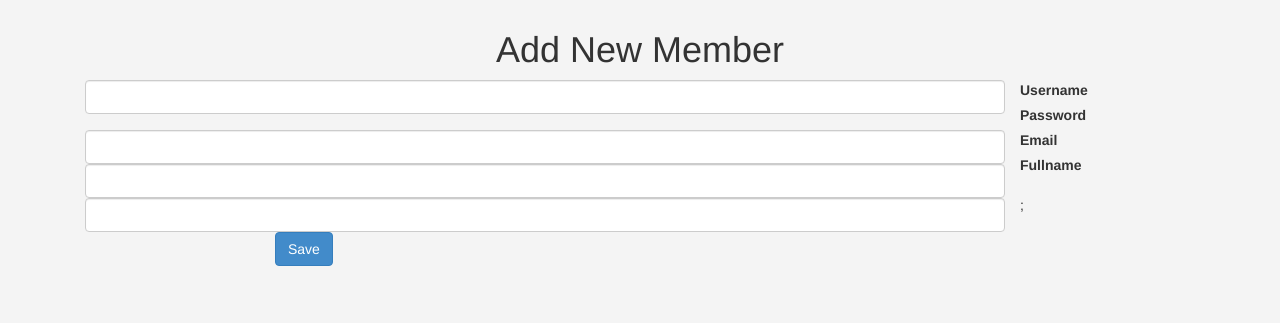
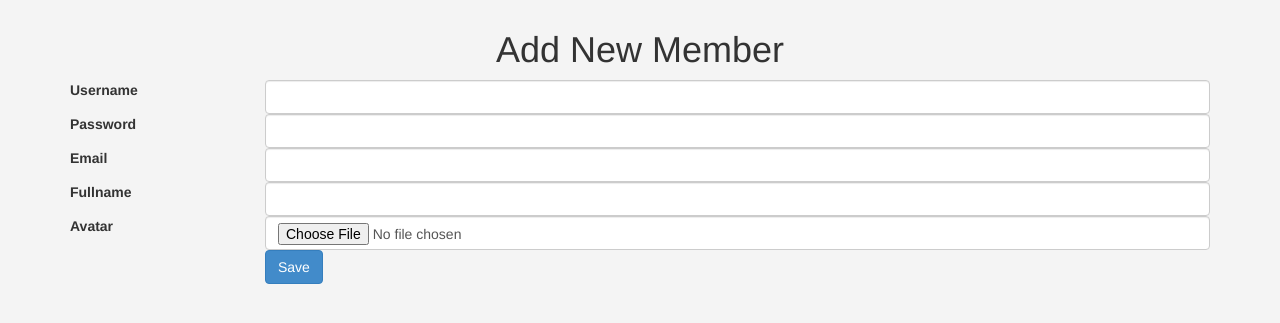
Before and after one commit to abdobassel/Ecommerce-PHP, a PHP site: page /admin/members.php?page=Add in a window 1280 px wide. Shown: the part 60-383 px from the top of the page. Run offline with PHP 8.4, Linux system fonts and the light colour scheme; the visitor is signed in with stand-in values (Sample User, id 1).

Commit message:
add avatar to users and success upload image

```diff
--- a/admin/catgs.php
+++ b/admin/catgs.php
@@ -139,6 +139,7 @@ if (isset($_SESSION['Username'])) {
                     </div>
                 </div>
                 <!-- end ordering -->
+
                 <div class="form-group row">
                     <label class="col-sm-2 col-form-label">Visible</label>
                     <div class="col-sm-10">
@@ -180,7 +181,9 @@ if (isset($_SESSION['Username'])) {
                         </div>
                     </div>
                 </div>
-                <!-- end allow ads -->
+
+
+
                 <div class="form-group row">
                     <div class="col-sm-10 offset-sm-2">
                         <input type="submit" value="Save" class="btn btn-primary">
--- a/admin/members.php
+++ b/admin/members.php
@@ -206,44 +206,53 @@ if (isset($_SESSION['Username'])) {
     } elseif ($page == 'Add') { ?>
         <h1 class='text-center'>Add New Member</h1>
         <div class="container">
-            <form action="?page=Insert" method="post">
-                <div class="form-group form-group-lg">
+            <form action="?page=Insert" method="post" enctype="multipart/form-data">
+                <div class="form-group row">
 
-                    <label class="col-sm2 control-label">Username</label>
+                    <label class="col-sm-2 control-label">Username</label>
                     <div class="col-sm-10">
                         <input type="text" class="form-control" name="username" autocomplete="off">
                     </div>
                     <!-- end username -->
                     <div class="form-group form-group-lg">
-                        <label class="col-sm2 control-label">Password</label>
+                        <label class="col-sm-2 control-label">Password</label>
 
                         <div class="col-sm-10">
                             <input type="password" class="form-control" name="password" autocomplete="password">
                         </div>
                         <!-- end pass -->
                         <div class="form-group form-group-lg">
-                            <label class="col-sm2 control-label">Email</label>
+                            <label class="col-sm-2 control-label">Email</label>
                             <div class="col-sm-10">
                                 <input type="email" class="form-control" name="email" autocomplete="off">
                             </div>
                             <!-- end email -->
 
                             <div class="form-group form-group-lg">
-                                <label class="col-sm2 control-label">Fullname</label>
+                                <label class="col-sm-2 control-label">Fullname</label>
                                 <div class="col-sm-10">
                                     <input type="text" class="form-control" name="full" autocomplete="off">
                                 </div>
-                                <!-- end fullname -->
+                            </div>
 
-                                <div class="form-group">
-                                    <div class="col-sm-offset-2 col-sm-10">
-                                        <input type="submit" value="Save" class="btn btn-primary">
-                                    </div>
+
+                            <!-- end fullname -->
+                            <div class="form-group form-group-lg">
+                                <label class="col-sm-2 control-label">Avatar</label>
+                                <div class="col-sm-10">
+                                    <input type="file" class="form-control" name="avatar">
                                 </div>
+                            </div>
+                            <!-- end avaatr -->
+                            <div class="form-group">
+                                <div class="col-sm-offset-2 col-sm-10">
+                                    <input type="submit" value="Save" class="btn btn-primary">
+                                </div>
+                            </div>
             </form>
 
         </div>
-        ;
+
 <?php   } elseif ($page == 'Insert') {
         echo '<br>';
         echo '<br>';
@@ -251,6 +260,37 @@ if (isset($_SESSION['Username'])) {
         if ($_SERVER["REQUEST_METHOD"] == "POST") {
             echo '<br>';
             echo '<br>';
+
+            // تعريف المتغيرات باستخدام $_FILES
+            $avatar = $_FILES['avatar'];
+            print_r($avatar);
+
+            $avatarSize = $avatar['size'];
+            $avatarName = $avatar['name'];
+            $templateName = $avatar['tmp_name']; // اسم الملف المؤق
+            //   $templateName = $_POST['template_name']; // يفترض أنه تم إرساله عبر النموذج باستخدام POST
+            $avatarType = pathinfo($avatar['name'], PATHINFO_EXTENSION);
+
+            // تحديد أنواع الصور التي يمكن رفعها
+            $allowedImageTypes = array("jpg", "jpeg", "png", "gif");
+            $avatarErrors = array();
+            // التحقق من أن الصورة من النوع المسموح به
+            if ($avatarName > 4194304) {
+                echo "image Size is larger than 4 MB ";
+                $avatarErrors[] = 'image Size is larger than 4 MB ';
+                exit;
+            }
+            if (!empty($avatarName) && !in_array($avatarType, $allowedImageTypes)) {
+                echo "نوع الصورة غير مسموح به.";
+                $avatarErrors[] = 'image type not allowed ';
+                exit;
+            }
+            if (empty($avatarErrors)) {
+                $finalAvatar = rand(0, 100000) . '_' . $avatarName;
+                move_uploaded_file($templateName, "uploads\avatars\\" . $finalAvatar);
+            }
+            //end avatar
+
             $username = $_POST['username'];
 
             $email = $_POST['email'];
@@ -268,10 +308,16 @@ if (isset($_SESSION['Username'])) {
                     $msg = '<div class="alert alert-danger">' . 'username  is exists in database   </div>' . '<br>';
                     redirectHome($msg, 'back', 2);
                 } else {
-                    $stmt = $con->prepare("INSERT INTO users(Username,Password,Fullname,Email, RegStatus,Date)
-                    VALUES(:zuser,:zpass,:zfull,:zmail ,1,now())
+                    $stmt = $con->prepare("INSERT INTO users(Username,Password,Fullname,Email, RegStatus,Date,avatar)
+                    VALUES(:zuser,:zpass,:zfull,:zmail ,1,now(),:zavatar)
                     ");
-                    $stmt->execute(array('zuser' => $username, 'zpass' => $password, 'zfull' => $full, 'zmail' => $email));
+                    $stmt->execute(array(
+                        'zuser' => $username,
+                        'zpass' => $password,
+                        'zfull' => $full,
+                        'zmail' => $email,
+                        'zavatar' => $finalAvatar,
+                    ));
                     $count = $stmt->rowCount();
 
                     echo '<br>';
--- a/includes/functions/functions.php
+++ b/includes/functions/functions.php
@@ -132,11 +132,10 @@ function checkUsersActivatOrNot($user)
 
     return $status;
 }
-function getAll($table, $order_by_field = NULL)
+function getAll($feild, $table, $where = NULL, $order_by_field, $ordering = 'DESC')
 {
     global $con;
-    $o_field = $order_by_field !== NULL ? 'ORDER BY ' . $order_by_field . ' DESC' : NULL;
-    $getAll = $con->prepare("SELECT * FROM $table $o_field");
+    $getAll = $con->prepare("SELECT $feild FROM $table $where ORDER BY $order_by_field $ordering");
     $getAll->execute();
 
     $all = $getAll->fetchAll();
--- a/index.php
+++ b/index.php
@@ -18,7 +18,7 @@ include "init.php";
         <div class="panel-body">
             <div class="row">
                 <?php
-                $categories = getAll('categories', 'Id');
+                $categories = getAll('*', 'categories', '', 'Name', 'ASC');
                 foreach ($categories as $category) { ?>
                     <div class="col-sm-6 col-md-3">
                         <div class="thumbnail item-box">
@@ -43,11 +43,11 @@ include "init.php";
         <div class="panel-body">
             <div class="row">
                 <?php
-                $items = getAll('items', 'Item_Id');
+                $items = getAll('*', 'items', 'WHERE Approve = 1', 'Item_Id',);
                 foreach ($items as $item) { ?>
                     <div class="col-sm-6 col-md-3">
                         <div class="thumbnail item-box">
-                            <span class="price-tag"><?php echo $item['Price']; ?></span>
+                            <span class="price-tag">$<?php echo $item['Price']; ?></span>
                             <img class="img-responsive" src="1.jpg" alt="">
                             <div class="caption">
                                 <h3><?php echo '<a href="items.php?itemid=' . $item["Item_Id"] . '">' . $item['Name'] . '</a>'; ?></h3>
```
Also changed, not shown: admin/upload.php (added), admin/uploads/avatars/29015_1704897595010.jpg (added), admin/uploads/avatars/8903_1704897595010.jpg (added).
